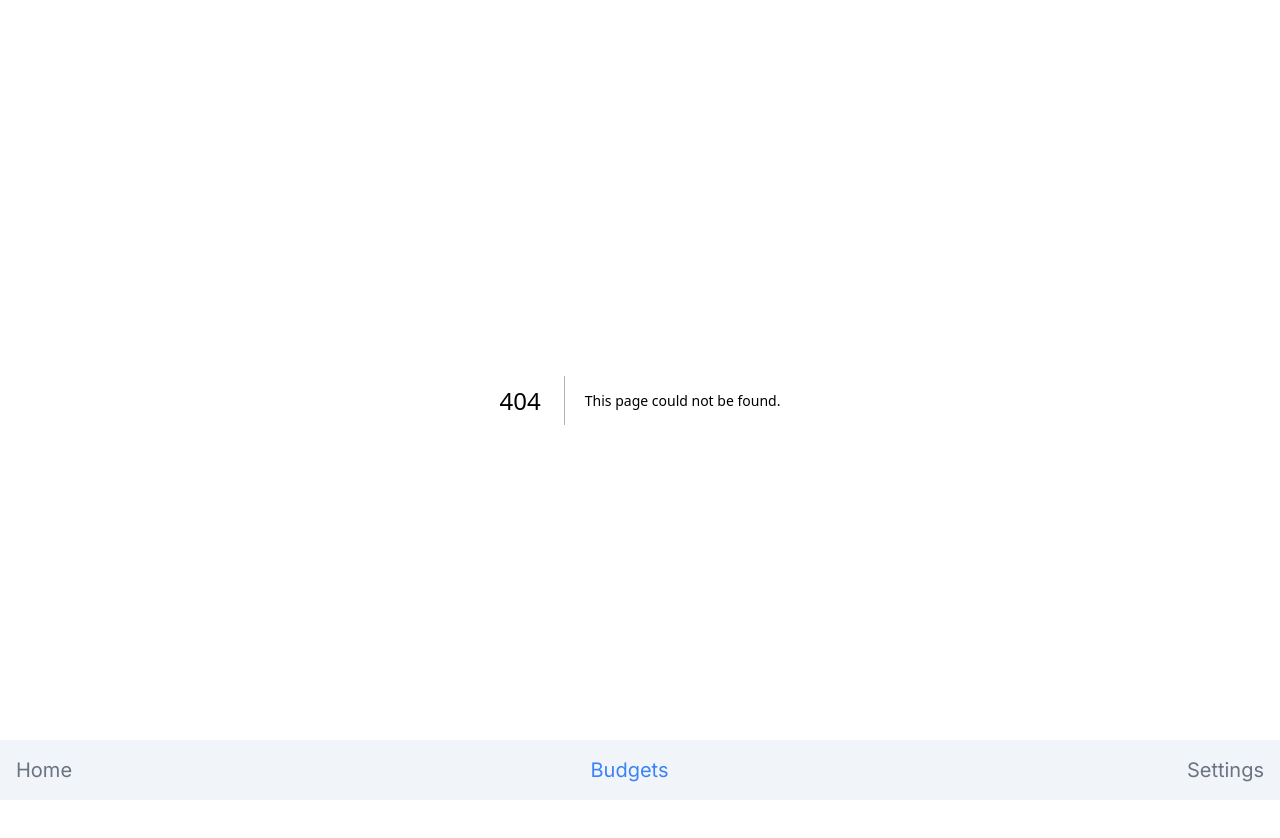
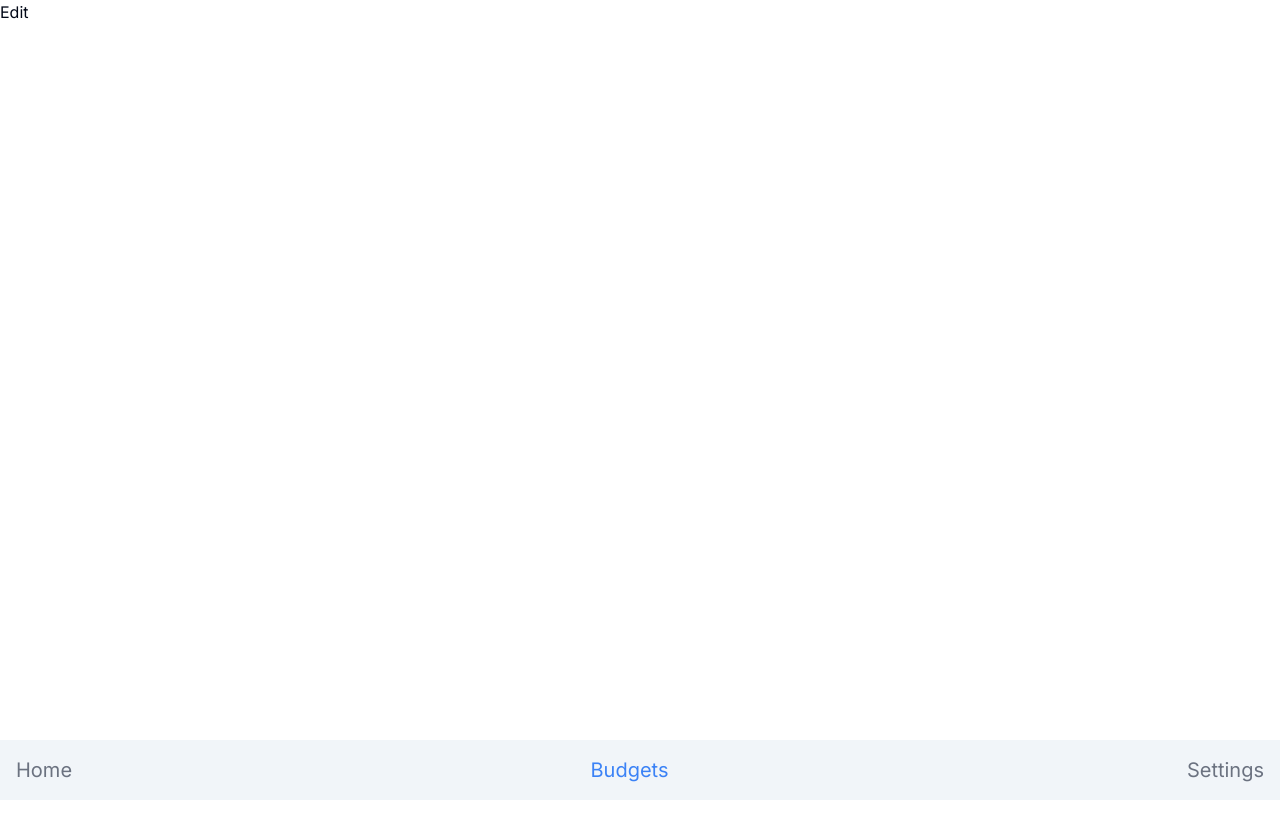
Before and after one commit to haitrr/wealth-manager, a Next.js app: page /budgets/1/edit in a window 1280 px wide. Before the commit this address had no page. Shown: the top 838 px of the page. Built offline with nearby package versions, Linux system fonts and the light colour scheme.

Commit message:
budget edit page

```diff
--- a/app/budgets/[id]/EditBudgetButton.tsx
+++ b/app/budgets/[id]/EditBudgetButton.tsx
@@ -3,7 +3,11 @@
 import {Button} from "antd";
 import {useRouter} from "next/navigation";
 
-const EditBudgetButton = ({id}) => {
+type Props = {
+  id: string;
+};
+
+const EditBudgetButton = ({id}: Props) => {
   const router = useRouter();
   return (
     <Button
--- /dev/null
+++ b/app/budgets/[id]/edit/page.tsx
@@ -0,0 +1,5 @@
+const BudgetEditPage = () => {
+  return <div>Edit</div>
+}
+
+export default BudgetEditPage;
--- a/components/CategoryTreeSelect.tsx
+++ b/components/CategoryTreeSelect.tsx
@@ -14,7 +14,7 @@ import {TreeSelect} from "antd";
 
 type Props = {
   className?: string;
-  value?: string;
+  value?: string[];
   onChange: (value: string) => void;
 };
 
@@ -46,6 +46,7 @@ const CategoryTreeSelect = ({className, ...props}: Props) => {
     [categories],
   );
   return (
+    // @ts-ignore - TreeSelect value for multiple is string[]
     <TreeSelect style={{width: 300}} multiple treeData={treeDate} {...props} />
   );
 };
```
